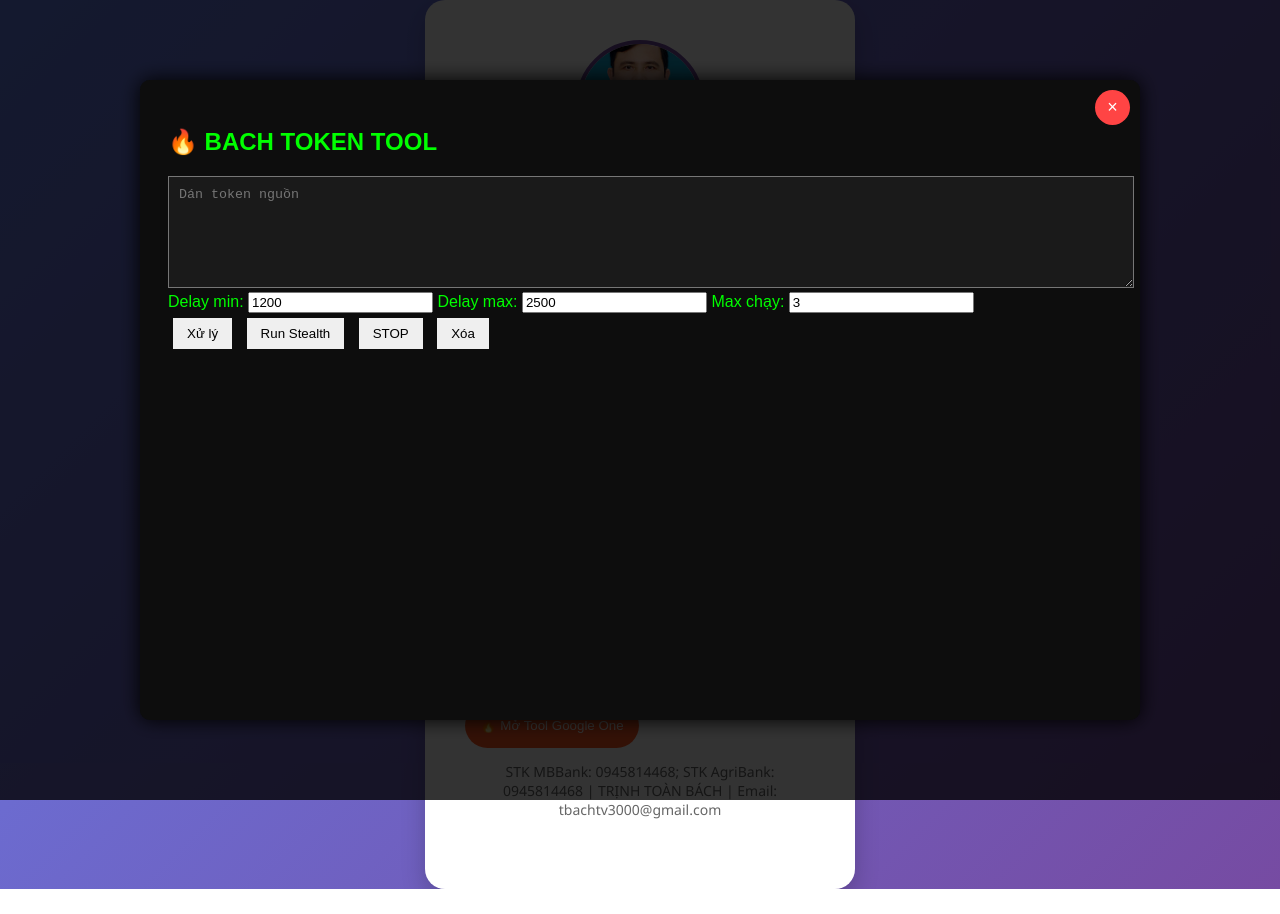
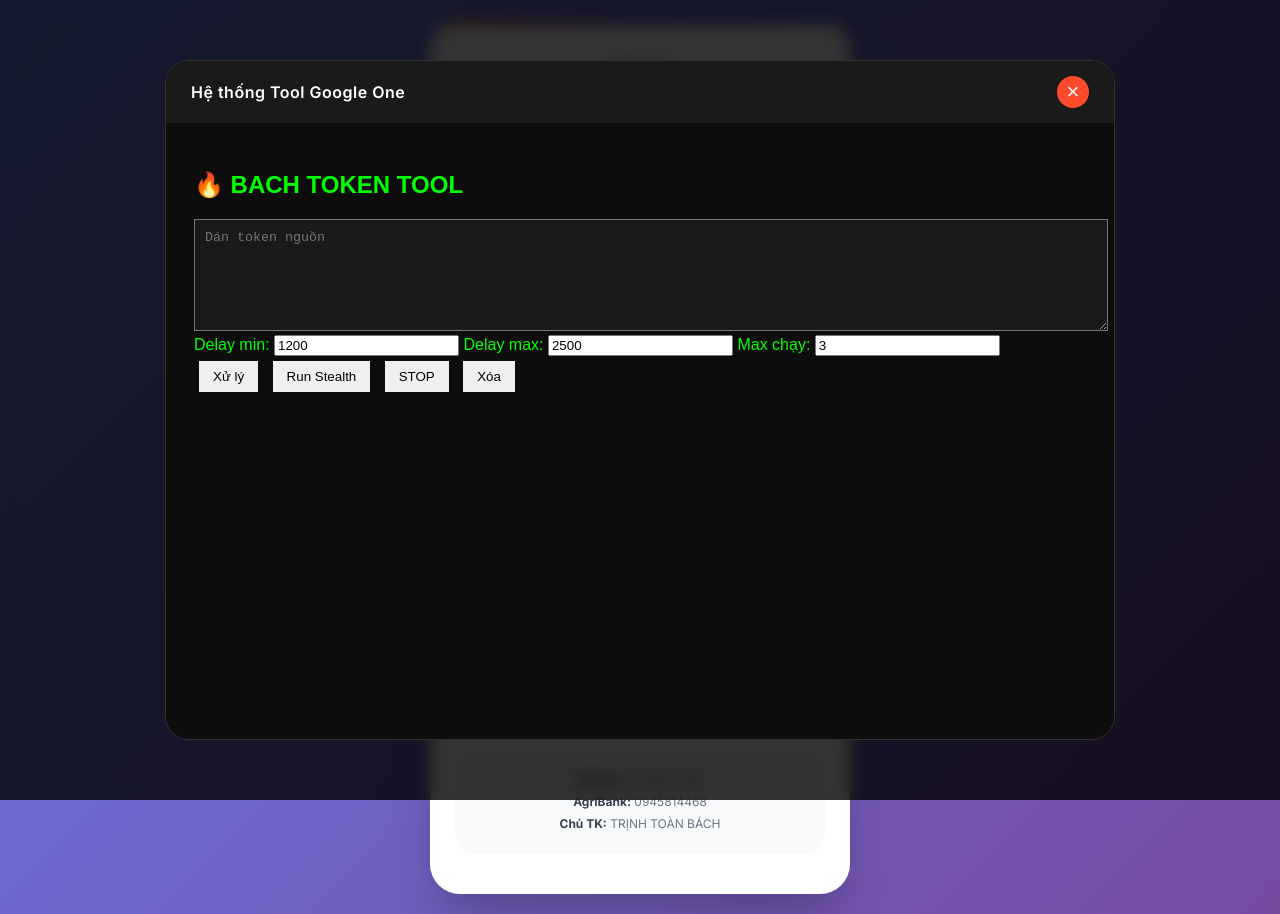
Before and after one commit to bachttcn/Trang-web-c-a-B-ch, a plain HTML site: page index.html in a window 1280 px wide. Both pictures are taken after a click on the button "🔥 Mở Tool Google One". Before the commit the page ends 889 px from the top, so only its background shows below. Drawn offline with Linux system fonts and the light colour scheme.

Commit message:
Update index.html

```diff
--- a/index.html
+++ b/index.html
@@ -3,90 +3,283 @@
 <head>
     <meta charset="UTF-8">
     <meta name="viewport" content="width=device-width, initial-scale=1.0">
-<title>Trang Cá Nhân Của Toàn Bách</title>
+    <title>Trịnh Toàn Bách - Thông tin liên hệ</title>
+    <!-- Sử dụng Google Fonts -->
+    <link href="https://fonts.googleapis.com/css2?family=Inter:wght@400;600;700&display=swap" rel="stylesheet">
     <style>
+        :root {
+            --primary-bg: linear-gradient(135deg, #667eea 0%, #764ba2 100%);
+            --card-bg: #ffffff;
+            --text-main: #1f2937;
+            --text-muted: #4b5563;
+
+            /* Brand Colors */
+            --color-facebook: #1877F2;
+            --color-zalo: #0068FF;
+            --color-tiktok: #000000;
+            --color-email: #EA4335;
+            --color-website: #10B981;
+            --color-google: #FF5722;
+        }
+
+        * {
+            margin: 0;
+            padding: 0;
+            box-sizing: border-box;
+        }
+
         body {
-  font-family: 'Segoe UI', Tahoma, Geneva, Verdana, sans-serif;
-  background: linear-gradient(135deg, #667eea 0%, #764ba2 100%);
+            font-family: 'Inter', 'Segoe UI', Tahoma, Geneva, Verdana, sans-serif;
+            background: var(--primary-bg);
             display: flex;
             justify-content: center;
             align-items: center;
             min-height: 100vh;
-  margin: 0;
-  color: #333;
+            padding: 20px;
+            color: var(--text-main);
         }
+
         .card {
-  background: white;
-  padding: 40px;
-  border-radius: 20px;
-  box-shadow: 0 10px 25px rgba(0,0,0,0.2);
+            background: var(--card-bg);
+            width: 100%;
+            max-width: 420px;
+            padding: 40px 25px;
+            border-radius: 30px;
+            box-shadow: 0 25px 50px -12px rgba(0, 0, 0, 0.3);
             text-align: center;
-  width: 90%;
-  max-width: 350px;
+            position: relative;
+            overflow: hidden;
         }
+
+        /* Hiệu ứng trang trí phía trên card */
+        .card::before {
+            content: '';
+            position: absolute;
+            top: 0;
+            left: 0;
+            right: 0;
+            height: 5px;
+            background: linear-gradient(to right, #ff5722, #764ba2, #667eea);
+        }
+
+        .avatar-container {
+            margin-bottom: 20px;
+        }
+
         .avatar {
-  width: 120px;
-  height: 120px;
+            width: 130px;
+            height: 130px;
             border-radius: 50%;
             object-fit: cover;
-  border: 4px solid #764ba2;
-  margin-bottom: 20px;
+            border: 4px solid #fff;
+            box-shadow: 0 10px 20px rgba(118, 75, 162, 0.2);
+            background: #f3f4f6;
         }
-h1 { font-size: 24px; margin: 0 0 10px; }
-p { color: #666; margin-bottom: 30px; font-size: 14px; }
+
+        .info-section h1 {
+            font-size: 26px;
+            font-weight: 800;
+            margin-bottom: 5px;
+            /* Đổ màu chữ gradient cho tên */
+            background: linear-gradient(to right, #764ba2, #667eea);
+            -webkit-background-clip: text;
+            -webkit-text-fill-color: transparent;
+        }
+
+        .info-section h2 {
+            font-size: 16px;
+            font-weight: 600;
+            margin-bottom: 15px;
+            color: #4b5563;
+            line-height: 1.4;
+        }
+
+        .tags {
+            font-size: 13px;
+            color: #6b7280;
+            margin-bottom: 25px;
+            display: flex;
+            justify-content: center;
+            gap: 10px;
+            flex-wrap: wrap;
+        }
+
+        .tag-item {
+            background: #f3f4f6;
+            padding: 4px 12px;
+            border-radius: 20px;
+            font-weight: 500;
+        }
+
+        .button-group {
+            display: flex;
+            flex-direction: column;
+            gap: 12px;
+        }
+
         .btn {
-  display: block;
-  background-color: #f3f3f3;
-  color: #333;
+            display: flex;
+            align-items: center;
+            justify-content: center;
+            gap: 10px;
+            width: 100%;
+            padding: 14px;
+            color: #ffffff;
             text-decoration: none;
-  padding: 12px;
-  border-radius: 50px;
-  margin-bottom: 15px;
-  transition: 0.3s;
-  font-weight: bold;
+            border-radius: 16px;
+            font-weight: 600;
+            font-size: 15px;
+            transition: all 0.3s ease;
+            border: none;
+            cursor: pointer;
         }
+
         .btn:hover {
-  background-color: #764ba2;
+            transform: translateY(-3px);
+            box-shadow: 0 8px 15px rgba(0, 0, 0, 0.1);
+            filter: brightness(1.1);
+        }
+
+        /* Màu riêng cho từng nút */
+        .btn-facebook { background-color: var(--color-facebook); }
+        .btn-zalo { background-color: var(--color-zalo); }
+        .btn-tiktok { background-color: var(--color-tiktok); }
+        .btn-email { background-color: var(--color-email); }
+        .btn-website { background-color: var(--color-website); }
+        .btn-orange {
+            background-color: var(--color-google);
+            margin-top: 8px;
+            border-radius: 50px; /* Nút tool bo tròn hơn */
+        }
+
+        .footer-info {
+            margin-top: 30px;
+            font-size: 12px;
+            color: #6b7280;
+            background: #f9fafb;
+            padding: 20px;
+            border-radius: 20px;
+            line-height: 1.8;
+        }
+
+        .footer-info strong { color: #374151; }
+
+        /* Modal / Popup */
+        #toolPopup {
+            display: none;
+            position: fixed;
+            top: 0;
+            left: 0;
+            width: 100%;
+            height: 100%;
+            background: rgba(0, 0, 0, 0.8);
+            backdrop-filter: blur(8px);
+            z-index: 10000;
+            justify-content: center;
+            align-items: center;
+            padding: 20px;
+        }
+
+        .modal-content {
+            width: 100%;
+            max-width: 950px;
+            height: 85vh;
+            background: #000;
+            border-radius: 24px;
+            overflow: hidden;
+            display: flex;
+            flex-direction: column;
+            border: 1px solid #333;
+        }
+
+        .modal-header {
+            padding: 15px 25px;
+            background: #1a1a1a;
+            display: flex;
+            justify-content: space-between;
+            align-items: center;
             color: white;
-  transform: translateY(-2px);
         }
-.btn-highlight {
-  background-color: #333;
+
+        #closeTool {
+            background: #ff4b2b;
             color: white;
+            border: none;
+            border-radius: 50%;
+            width: 32px;
+            height: 32px;
+            cursor: pointer;
+            font-size: 22px;
+            display: flex;
+            align-items: center;
+            justify-content: center;
+        }
+
+        iframe {
+            flex: 1;
+            border: none;
+        }
+
+        @media (max-width: 480px) {
+            .card { padding: 35px 20px; }
+            .info-section h1 { font-size: 22px; }
         }
     </style>
 </head>
 <body>
 
 <div class="card">
-  <img src="https://github.com/bachttcn/Trang-web-c-a-B-ch/blob/main/Bach.png?raw=true" alt="Avatar" class="avatar">
-  <h1>Xin chào! Tôi là Trịnh Toàn Bách</h1>
-  <h1>Giáo viên Trung tâm GDNN - GDTX Cầu Ngang</h1>
-  <p>Web Designer | Content Creator | Yêu công nghệ</p>
+    <div class="avatar-container">
+        <img src="https://github.com/bachttcn/Trang-web-c-a-B-ch/blob/main/Bach.png?raw=true" alt="Trịnh Toàn Bách" class="avatar" onerror="this.src='https://ui-avatars.com/api/?name=Toan+Bach&background=764ba2&color=fff'">
+    </div>
 
-  <!-- Nút liên hệ -->
-  <a href="https://www.facebook.com/tbachtv3000" class="btn btn-highlight" target="_blank">Kết bạn Facebook</a>
-  <a href="https://zalo.me/84945814468" class="btn btn-highlight" target="_blank">Kết bạn Zalo</a>
-  <a href="https://www.tiktok.com/@trinhtoanbach" class="btn btn-highlight" target="_blank">Kênh TikTok</a>
-  <a href="mailto:tbachtv3000@gmail.com" class="btn btn-highlight" target="_blank">Gửi Email cho tôi</a>
-  <a href="https://www.facebook.com/trungtamgdnngdtxcaungang" class="btn btn-highlight" target="_blank">Website Cơ Quan</a>
-<!-- NÚT MỞ TOOL -->
-<button id="openTool"
-        style="display:block; padding:15px; background:#ff5722; color:white; border-radius:25px; text-align:center; margin:10px 0; border:none; cursor:pointer;">
+    <div class="info-section">
+        <h1>TRỊNH TOÀN BÁCH</h1>
+        <h2>Giáo viên Trung tâm GDNN - GDTX Cầu Ngang</h2>
+        <div class="tags">
+            <span class="tag-item">💻 Web Designer</span>
+            <span class="tag-item">🎬 Content Creator</span>
+            <span class="tag-item">🚀 Yêu công nghệ</span>
+        </div>
+    </div>
+
+    <div class="button-group">
+        <a href="https://www.facebook.com/tbachtv3000" class="btn btn-facebook" target="_blank">
+            Kết bạn Facebook
+        </a>
+        <a href="https://zalo.me/84945814468" class="btn btn-zalo" target="_blank">
+            Kết bạn Zalo
+        </a>
+        <a href="https://www.tiktok.com/@trinhtoanbach" class="btn btn-tiktok" target="_blank">
+            Kênh TikTok
+        </a>
+        <a href="mailto:tbachtv3000@gmail.com" class="btn btn-email" target="_blank">
+            Gửi Email cho tôi
+        </a>
+        <a href="https://www.facebook.com/trungtamgdnngdtxcaungang" class="btn btn-website" target="_blank">
+            Website Cơ Quan
+        </a>
+
+        <button id="openTool" class="btn btn-orange">
             🔥 Mở Tool Google One
         </button>
+    </div>
+
+    <div class="footer-info">
+        <p><strong>MBBank:</strong> 0945814468</p>
+        <p><strong>AgriBank:</strong> 0945814468</p>
+        <p><strong>Chủ TK:</strong> TRỊNH TOÀN BÁCH</p>
+    </div>
+</div>
 
 <!-- POPUP MODAL -->
-<div id="toolPopup" style="display:none; position:fixed; top:0; left:0; width:100%; height:100%;
-  background:rgba(0,0,0,0.8); z-index:9999; justify-content:center; align-items:center;">
-
-  <div style="position:relative; width:90%; max-width:1000px; height:80%; background:#0d0d0d; border-radius:10px; box-shadow:0 0 20px #000; display:flex; flex-direction:column;">
-
-    <!-- NÚT ĐÓNG -->
-    <button id="closeTool" style="position:absolute; top:10px; right:10px; background:#ff4444; color:white; border:none; border-radius:50%; width:35px; height:35px; cursor:pointer; font-size:18px;">×</button>
-
-    <!-- IFRAME TOOL -->
-    <iframe src="/tool.html" style="flex:1; border:none; border-radius:10px;"></iframe>
+<div id="toolPopup">
+    <div class="modal-content">
+        <div class="modal-header">
+            <span style="font-weight: 600; letter-spacing: 0.5px;">Hệ thống Tool Google One</span>
+            <button id="closeTool">&times;</button>
+        </div>
+        <iframe src="tool.html"></iframe>
     </div>
 </div>
 
@@ -95,24 +288,20 @@ p { color: #666; margin-bottom: 30px; font-size: 14px; }
     const closeBtn = document.getElementById("closeTool");
     const popup = document.getElementById("toolPopup");
 
-  // mở popup
     openBtn.onclick = () => {
         popup.style.display = "flex";
+        document.body.style.overflow = "hidden";
     };
 
-  // đóng popup
-  closeBtn.onclick = () => {
+    const closeModal = () => {
         popup.style.display = "none";
+        document.body.style.overflow = "auto";
     };
 
-  // click ra ngoài popup cũng đóng
-  popup.onclick = (e) => {
-    if(e.target === popup) popup.style.display = "none";
-  };
+    closeBtn.onclick = closeModal;
+    popup.onclick = (e) => { if(e.target === popup) closeModal(); };
+    document.addEventListener('keydown', (e) => { if (e.key === "Escape") closeModal(); });
 </script>
-
-  <p>STK MBBank: 0945814468; STK AgriBank: 0945814468 | TRỊNH TOÀN BÁCH | Email: tbachtv3000@gmail.com</p>
-</div>
 
 </body>
 </html>
```
Lines whose indentation alone changed are shown as unchanged.
